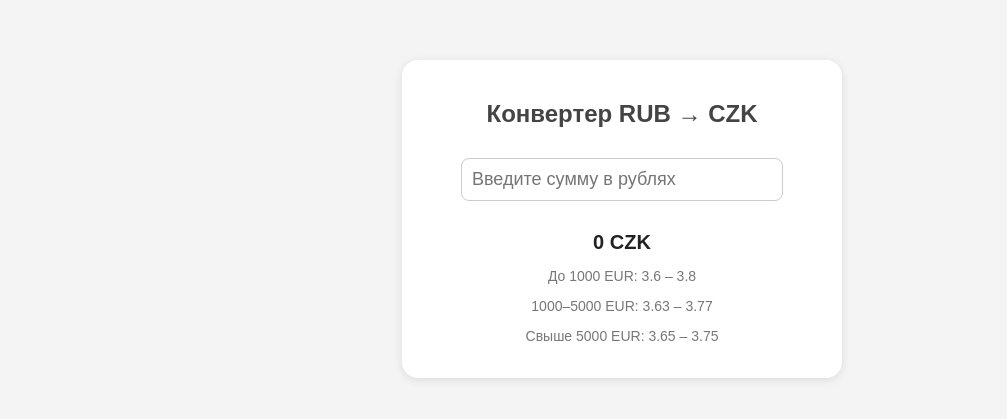
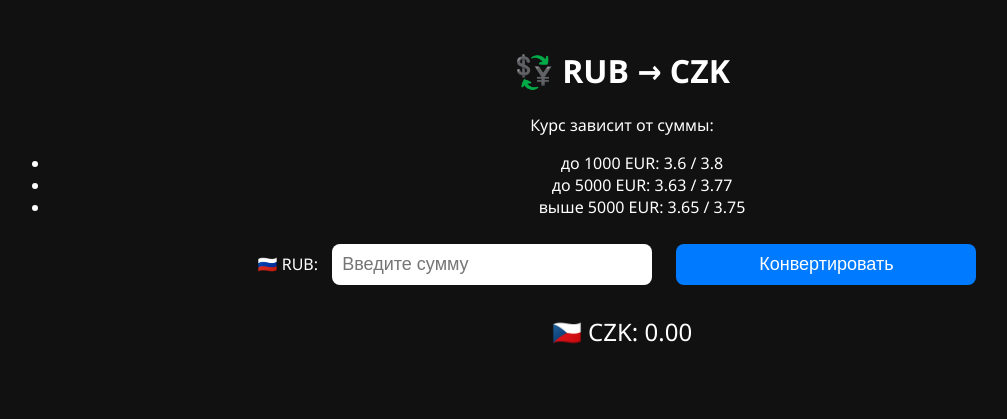
Before and after one commit to bibiboba1/converter, a Flask app: page / in a window 1280 px wide. Shown: the top 419 px of the page, without its empty margins (18-1025 px from the left). Run offline with Flask 3, Linux system fonts and the light colour scheme; some libraries are stand-ins or nearby versions.

Commit message:
Update index.html

```diff
--- a/templates/index.html
+++ b/templates/index.html
@@ -3,108 +3,41 @@
 <head>
     <meta charset="UTF-8">
     <title>Конвертер RUB → CZK</title>
-    <meta name="viewport" content="width=device-width, initial-scale=1.0">
-    <script src="https://telegram.org/js/telegram-web-app.js"></script>
-    <link rel="stylesheet" href="{{ url_for('static', filename='style.css') }}">
-    <style>
-        body {
-            font-family: Arial, sans-serif;
-            background-color: #f4f4f4;
-            margin: 0;
-            padding: 0;
-        }
-
-        .container {
-            padding: 20px;
-            max-width: 400px;
-            margin: 60px auto;
-            background: #ffffff;
-            border-radius: 16px;
-            box-shadow: 0 2px 10px rgba(0,0,0,0.1);
-            text-align: center;
-        }
-
-        h2 {
-            color: #444;
-        }
-
-        input[type="number"] {
-            padding: 10px;
-            font-size: 18px;
-            width: 100%;
-            margin-bottom: 15px;
-            border: 1px solid #ccc;
-            border-radius: 8px;
-        }
-
-        #result {
-            font-size: 20px;
-            font-weight: bold;
-            color: #222;
-            margin-top: 15px;
-        }
-
-        .rate-info {
-            font-size: 14px;
-            color: #777;
-            margin-top: 10px;
-        }
-    </style>
+    <link rel="stylesheet" href="/static/style.css?v=5">
 </head>
 <body>
-<div class="container">
-    <h2>Конвертер RUB → CZK</h2>
-    <input type="number" id="amount" placeholder="Введите сумму в рублях" />
-    <div id="result">0 CZK</div>
-    <div class="rate-info">
-        <p>До 1000 EUR: 3.6 – 3.8</p>
-        <p>1000–5000 EUR: 3.63 – 3.77</p>
-        <p>Свыше 5000 EUR: 3.65 – 3.75</p>
+    <div class="container">
+        <h1>💱 RUB → CZK</h1>
+        <p class="rate-info">Курс зависит от суммы:</p>
+        <ul>
+            <li>до 1000 EUR: 3.6 / 3.8</li>
+            <li>до 5000 EUR: 3.63 / 3.77</li>
+            <li>выше 5000 EUR: 3.65 / 3.75</li>
+        </ul>
+
+        <div class="form">
+            <label>🇷🇺 RUB:</label>
+            <input type="number" id="rub" placeholder="Введите сумму">
+            <button onclick="convert()">Конвертировать</button>
+        </div>
+
+        <div class="result">
+            <label>🇨🇿 CZK:</label>
+            <span id="czk">0.00</span>
+        </div>
     </div>
-</div>
 
-<script>
-    const amountInput = document.getElementById('amount');
-    const resultDiv = document.getElementById('result');
-
-    function convertRUBtoCZK(rub) {
-        let buyRate, sellRate;
-        // Условно считаем, что сумма в RUB примерно эквивалентна EUR / 100 (для простоты)
-        let eurEstimate = rub / 100;
-
-        if (eurEstimate < 1000) {
-            buyRate = 3.6;
-            sellRate = 3.8;
-        } else if (eurEstimate < 5000) {
-            buyRate = 3.63;
-            sellRate = 3.77;
-        } else {
-            buyRate = 3.65;
-            sellRate = 3.75;
+    <script>
+        async function convert() {
+            const amount = document.getElementById('rub').value;
+            const response = await fetch("/convert", {
+                method: "POST",
+                headers: {'Content-Type': 'application/json'},
+                body: JSON.stringify({amount})
+            });
+            const data = await response.json();
+            document.getElementById("czk").textContent = data.czk;
         }
-
-        const buyCZK = rub * buyRate;
-        const sellCZK = rub * sellRate;
-
-        return {
-            buy: buyCZK.toFixed(2),
-            sell: sellCZK.toFixed(2)
-        };
-    }
-
-    amountInput.addEventListener('input', () => {
-        const rub = parseFloat(amountInput.value);
-        if (!isNaN(rub)) {
-            const czk = convertRUBtoCZK(rub);
-            resultDiv.innerHTML = `Покупаем: ${czk.buy} CZK<br>Продаем: ${czk.sell} CZK`;
-        } else {
-            resultDiv.innerText = '0 CZK';
-        }
-    });
-
-    // Инициализация Telegram WebApp
-    const tg = window.Telegram.WebApp;
-    tg.expand(); // Раскрывает WebApp на весь экран
-</script>
+    </script>
 </body>
 </html>
```
